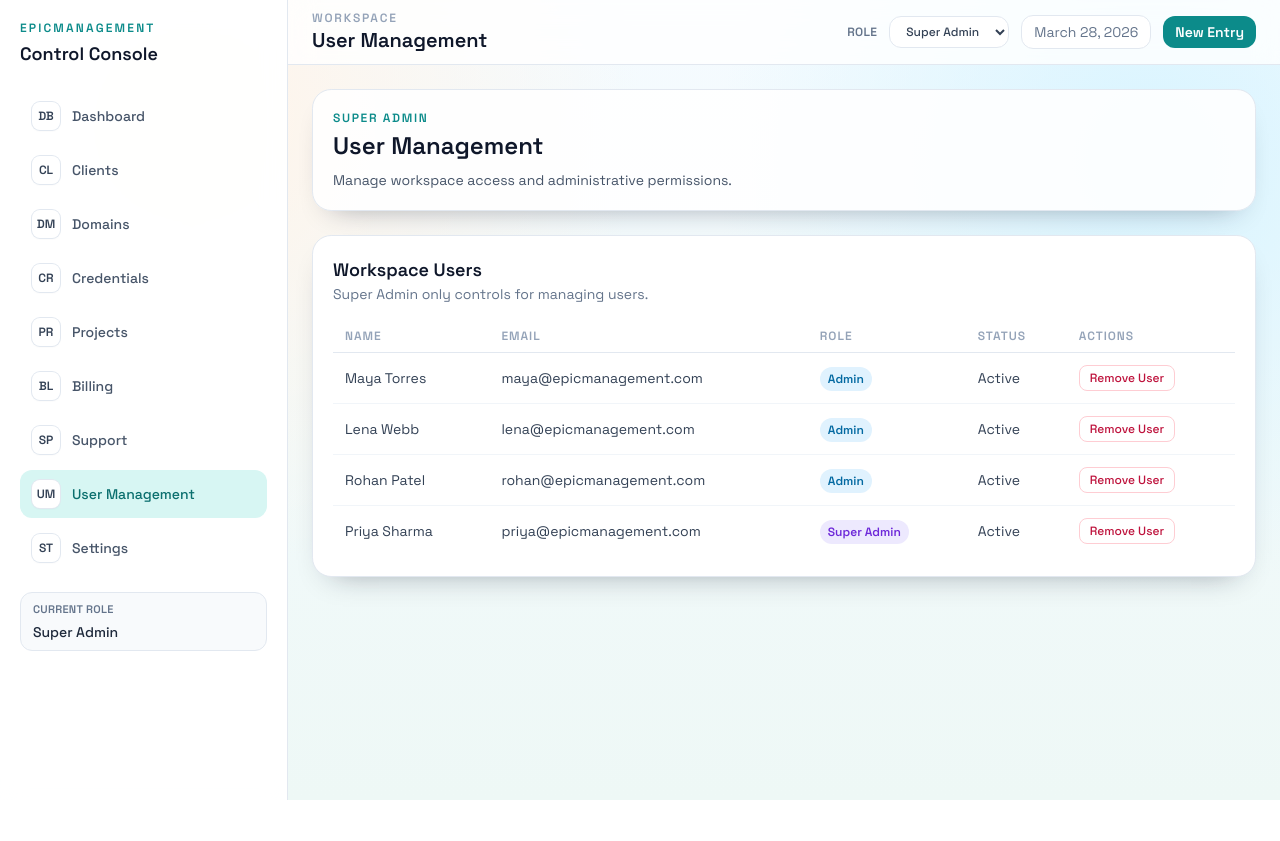
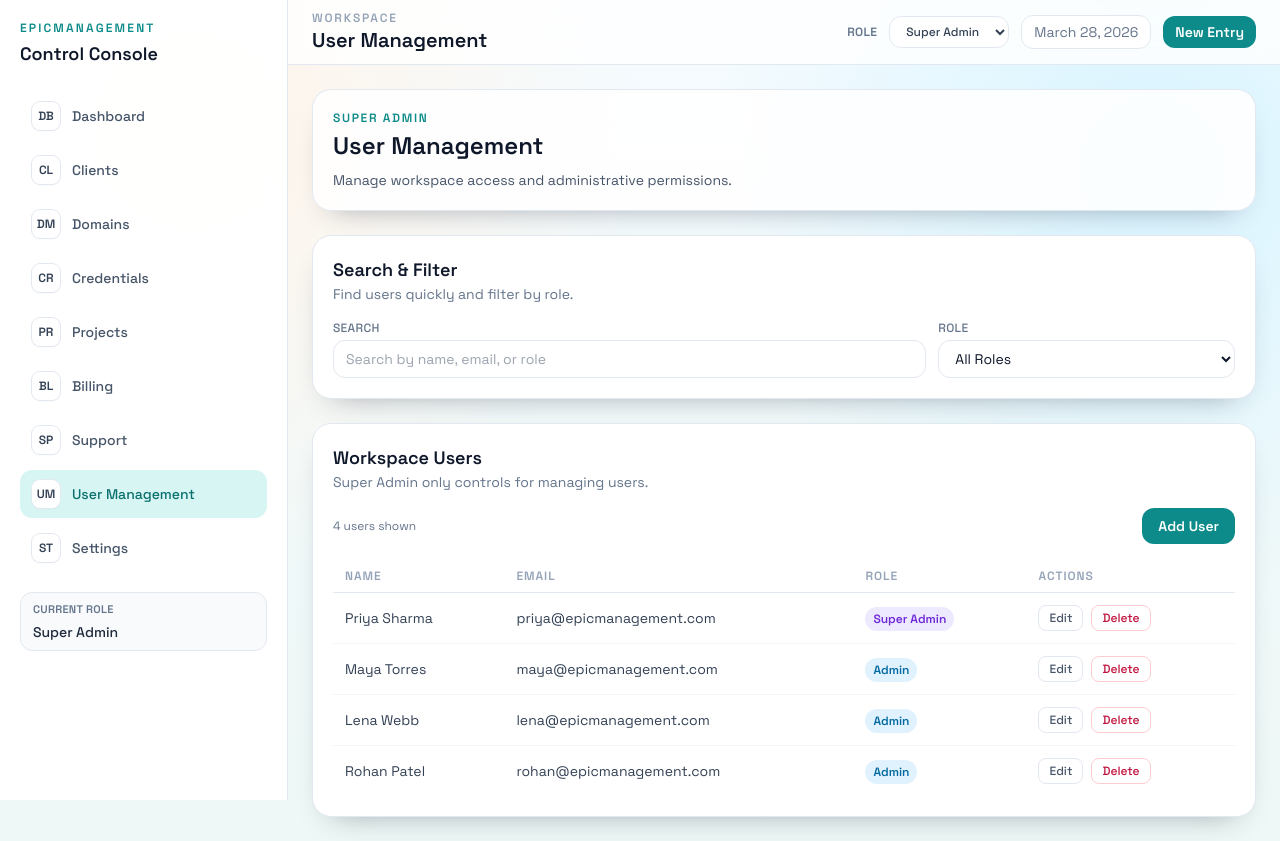
Before and after one commit to dheeraj0808/EpicManagement, a React (Vite) app in the folder frontend/: page /user-management in a window 1280 px wide. Before the commit the page ends 800 px from the top, so only its background shows below. Built offline with nearby package versions, Linux system fonts and the light colour scheme.

Commit message:
feat: Add Toast and UI context for notifications and theme management; enhance User Management page with search and filter functionality

```diff
--- /dev/null
+++ b/frontend/src/context/ToastContext.jsx
@@ -0,0 +1,86 @@
+import { createContext, useCallback, useContext, useMemo, useState } from "react";
+import { cn } from "../utils/classNames";
+
+const TOAST_TIMEOUT_MS = 2600;
+
+const TOAST_TONE = {
+  success: "border-emerald-200 bg-emerald-50 text-emerald-700",
+  error: "border-rose-200 bg-rose-50 text-rose-700",
+  info: "border-sky-200 bg-sky-50 text-sky-700",
+};
+
+const ToastContext = createContext(null);
+
+function ToastViewport({ toasts, onDismiss }) {
+  return (
+    <div className="pointer-events-none fixed right-4 top-4 z-[70] flex w-[min(24rem,calc(100vw-2rem))] flex-col gap-2">
+      {toasts.map((toast) => (
+        <article
+          key={toast.id}
+          className={cn(
+            "pointer-events-auto animate-slide-in rounded-xl border px-3 py-2 shadow-xl backdrop-blur",
+            TOAST_TONE[toast.type] || TOAST_TONE.info,
+          )}
+        >
+          <div className="flex items-start justify-between gap-3">
+            <p className="text-sm font-medium">{toast.message}</p>
+            <button
+              type="button"
+              onClick={() => onDismiss(toast.id)}
+              className="rounded-md px-1.5 py-0.5 text-xs font-semibold opacity-80 hover:bg-black/5 hover:opacity-100"
+              aria-label="Dismiss toast"
+            >
+              x
+            </button>
+          </div>
+        </article>
+      ))}
+    </div>
+  );
+}
+
+export function ToastProvider({ children }) {
+  const [toasts, setToasts] = useState([]);
+
+  const dismissToast = useCallback((toastId) => {
+    setToasts((previousToasts) => previousToasts.filter((toast) => toast.id !== toastId));
+  }, []);
+
+  const showToast = useCallback(
+    (message, type = "info") => {
+      const id = `${Date.now()}-${Math.random().toString(16).slice(2)}`;
+
+      setToasts((previousToasts) => [...previousToasts, { id, message, type }]);
+
+      window.setTimeout(() => {
+        dismissToast(id);
+      }, TOAST_TIMEOUT_MS);
+    },
+    [dismissToast],
+  );
+
+  const value = useMemo(
+    () => ({
+      showToast,
+      dismissToast,
+    }),
+    [dismissToast, showToast],
+  );
+
+  return (
+    <ToastContext.Provider value={value}>
+      {children}
+      <ToastViewport toasts={toasts} onDismiss={dismissToast} />
+    </ToastContext.Provider>
+  );
+}
+
+export function useToast() {
+  const context = useContext(ToastContext);
+
+  if (!context) {
+    throw new Error("useToast must be used within a ToastProvider");
+  }
+
+  return context;
+}
--- /dev/null
+++ b/frontend/src/context/UIContext.jsx
@@ -0,0 +1,74 @@
+import { createContext, useContext, useEffect, useMemo, useState } from "react";
+
+const THEME_STORAGE_KEY = "epicmanagement-theme-mode";
+
+export const THEME_MODES = {
+  LIGHT: "light",
+  DARK: "dark",
+};
+
+export const TABLE_FILTERS = [
+  { value: "all", label: "All Records" },
+  { value: "positive", label: "Positive Status" },
+  { value: "attention", label: "Needs Attention" },
+];
+
+const UIContext = createContext(null);
+
+function readInitialTheme() {
+  if (typeof window === "undefined") {
+    return THEME_MODES.LIGHT;
+  }
+
+  const storedTheme = window.localStorage.getItem(THEME_STORAGE_KEY);
+  if (storedTheme === THEME_MODES.DARK || storedTheme === THEME_MODES.LIGHT) {
+    return storedTheme;
+  }
+
+  return THEME_MODES.LIGHT;
+}
+
+export function UIProvider({ children }) {
+  const [globalSearch, setGlobalSearch] = useState("");
+  const [tableFilter, setTableFilter] = useState(TABLE_FILTERS[0].value);
+  const [themeMode, setThemeMode] = useState(readInitialTheme);
+
+  useEffect(() => {
+    if (typeof window === "undefined") {
+      return;
+    }
+
+    window.localStorage.setItem(THEME_STORAGE_KEY, themeMode);
+
+    const root = document.documentElement;
+    root.classList.remove("theme-light", "theme-dark");
+    root.classList.add(themeMode === THEME_MODES.DARK ? "theme-dark" : "theme-light");
+  }, [themeMode]);
+
+  const value = useMemo(
+    () => ({
+      globalSearch,
+      setGlobalSearch,
+      tableFilter,
+      setTableFilter,
+      tableFilterOptions: TABLE_FILTERS,
+      themeMode,
+      isDarkMode: themeMode === THEME_MODES.DARK,
+      toggleThemeMode: () =>
+        setThemeMode((currentTheme) => (currentTheme === THEME_MODES.DARK ? THEME_MODES.LIGHT : THEME_MODES.DARK)),
+    }),
+    [globalSearch, tableFilter, themeMode],
+  );
+
+  return <UIContext.Provider value={value}>{children}</UIContext.Provider>;
+}
+
+export function useUI() {
+  const context = useContext(UIContext);
+
+  if (!context) {
+    throw new Error("useUI must be used within a UIProvider");
+  }
+
+  return context;
+}
--- a/frontend/src/pages/UserManagementPage.jsx
+++ b/frontend/src/pages/UserManagementPage.jsx
@@ -1,30 +1,85 @@
-import { useState } from "react";
+import { useMemo, useState } from "react";
 import ContentCard from "../components/ContentCard";
 import DataTable from "../components/DataTable";
+import DeleteUserModal from "../components/users/DeleteUserModal";
+import UserFormModal from "../components/users/UserFormModal";
+import { ROLES, useRole } from "../context/RoleContext";
+import { initialUsers } from "../data/users";
 import { cn } from "../utils/classNames";
 
-const INITIAL_USERS = [
-  { id: "user-001", name: "Maya Torres", email: "maya@epicmanagement.com", role: "Admin", status: "Active" },
-  { id: "user-002", name: "Lena Webb", email: "lena@epicmanagement.com", role: "Admin", status: "Active" },
-  { id: "user-003", name: "Rohan Patel", email: "rohan@epicmanagement.com", role: "Admin", status: "Active" },
-  {
-    id: "user-004",
-    name: "Priya Sharma",
-    email: "priya@epicmanagement.com",
-    role: "Super Admin",
-    status: "Active",
-  },
-];
+const ALL_ROLES = "all";
 
 function roleTone(role) {
-  return role === "Super Admin" ? "bg-violet-100 text-violet-700" : "bg-sky-100 text-sky-700";
+  return role === ROLES.SUPER_ADMIN ? "bg-violet-100 text-violet-700" : "bg-sky-100 text-sky-700";
 }
 
 export default function UserManagementPage() {
-  const [users, setUsers] = useState(INITIAL_USERS);
+  const { canManageUsers } = useRole();
+  const [users, setUsers] = useState(initialUsers);
+  const [searchTerm, setSearchTerm] = useState("");
+  const [roleFilter, setRoleFilter] = useState(ALL_ROLES);
+  const [formOpen, setFormOpen] = useState(false);
+  const [formMode, setFormMode] = useState("add");
+  const [selectedUser, setSelectedUser] = useState(null);
+  const [userToDelete, setUserToDelete] = useState(null);
 
-  const removeUser = (userId) => {
-    setUsers((previousUsers) => previousUsers.filter((user) => user.id !== userId));
+  const filteredUsers = useMemo(() => {
+    const normalizedSearch = searchTerm.trim().toLowerCase();
+
+    return users.filter((user) => {
+      const matchesRole = roleFilter === ALL_ROLES || user.role === roleFilter;
+
+      if (!normalizedSearch) {
+        return matchesRole;
+      }
+
+      const haystack = [user.name, user.email, user.role].join(" ").toLowerCase();
+      return matchesRole && haystack.includes(normalizedSearch);
+    });
+  }, [roleFilter, searchTerm, users]);
+
+  const openAddUserModal = () => {
+    setSelectedUser(null);
+    setFormMode("add");
+    setFormOpen(true);
+  };
+
+  const openEditUserModal = (user) => {
+    setSelectedUser(user);
+    setFormMode("edit");
+    setFormOpen(true);
+  };
+
+  const closeUserFormModal = () => {
+    setFormOpen(false);
+    setSelectedUser(null);
+  };
+
+  const handleFormSubmit = (userPayload) => {
+    if (formMode === "edit" && selectedUser) {
+      setUsers((previousUsers) =>
+        previousUsers.map((user) => (user.id === selectedUser.id ? { ...user, ...userPayload } : user)),
+      );
+    } else {
+      setUsers((previousUsers) => [
+        ...previousUsers,
+        {
+          id: `user-${Date.now()}`,
+          ...userPayload,
+        },
+      ]);
+    }
+
+    closeUserFormModal();
+  };
+
+  const confirmDeleteUser = () => {
+    if (!userToDelete) {
+      return;
+    }
+
+    setUsers((previousUsers) => previousUsers.filter((user) => user.id !== userToDelete.id));
+    setUserToDelete(null);
   };
 
   const columns = [
@@ -35,21 +90,37 @@ export default function UserManagementPage() {
       label: "Role",
       render: (value) => <span className={cn("rounded-full px-2 py-1 text-xs font-semibold", roleTone(value))}>{value}</span>,
     },
-    { key: "status", label: "Status" },
     {
       key: "actions",
       label: "Actions",
       render: (_, row) => (
-        <button
-          type="button"
-          onClick={() => removeUser(row.id)}
-          className="rounded-lg border border-rose-200 px-2.5 py-1 text-xs font-medium text-rose-700 hover:bg-rose-50"
-        >
-          Remove User
-        </button>
+        <div className="flex items-center gap-2">
+          <button
+            type="button"
+            onClick={() => openEditUserModal(row)}
+            className="rounded-lg border border-slate-200 px-2.5 py-1 text-xs font-medium text-slate-600 hover:bg-slate-100"
+          >
+            Edit
+          </button>
+          <button
+            type="button"
+            onClick={() => setUserToDelete(row)}
+            className="rounded-lg border border-rose-200 px-2.5 py-1 text-xs font-medium text-rose-700 hover:bg-rose-50"
+          >
+            Delete
+          </button>
+        </div>
       ),
     },
   ];
+
+  if (!canManageUsers) {
+    return (
+      <ContentCard title="Access Restricted" subtitle="Only Super Admin users can access user management controls.">
+        <p className="text-sm text-slate-600">Switch back to Super Admin to manage users and roles.</p>
+      </ContentCard>
+    );
+  }
 
   return (
     <div className="space-y-6">
@@ -61,9 +132,64 @@ export default function UserManagementPage() {
         </p>
       </section>
 
+      <ContentCard title="Search & Filter" subtitle="Find users quickly and filter by role.">
+        <div className="grid gap-3 md:grid-cols-[2fr_1fr]">
+          <label className="block">
+            <span className="mb-1 block text-xs font-medium uppercase tracking-wide text-slate-500">Search</span>
+            <input
+              value={searchTerm}
+              onChange={(event) => setSearchTerm(event.target.value)}
+              placeholder="Search by name, email, or role"
+              className="w-full rounded-xl border border-slate-200 px-3 py-2 text-sm outline-none transition focus:border-brand-500 focus:ring-2 focus:ring-brand-100"
+            />
+          </label>
+
+          <label className="block">
+            <span className="mb-1 block text-xs font-medium uppercase tracking-wide text-slate-500">Role</span>
+            <select
+              value={roleFilter}
+              onChange={(event) => setRoleFilter(event.target.value)}
+              className="w-full rounded-xl border border-slate-200 bg-white px-3 py-2 text-sm outline-none transition focus:border-brand-500 focus:ring-2 focus:ring-brand-100"
+            >
+              <option value={ALL_ROLES}>All Roles</option>
+              <option value={ROLES.ADMIN}>Admin</option>
+              <option value={ROLES.SUPER_ADMIN}>Super Admin</option>
+            </select>
+          </label>
+        </div>
+      </ContentCard>
+
       <ContentCard title="Workspace Users" subtitle="Super Admin only controls for managing users.">
-        <DataTable columns={columns} rows={users} />
+        <div className="mb-4 flex items-center justify-between">
+          <p className="text-xs text-slate-500">
+            {filteredUsers.length} user{filteredUsers.length === 1 ? "" : "s"} shown
+          </p>
+          <button
+            type="button"
+            onClick={openAddUserModal}
+            className="rounded-xl bg-brand-600 px-4 py-2 text-sm font-semibold text-white hover:bg-brand-700"
+          >
+            Add User
+          </button>
+        </div>
+
+        <DataTable columns={columns} rows={filteredUsers} />
       </ContentCard>
+
+      <UserFormModal
+        open={formOpen}
+        mode={formMode}
+        initialValues={selectedUser}
+        onClose={closeUserFormModal}
+        onSubmit={handleFormSubmit}
+      />
+
+      <DeleteUserModal
+        open={Boolean(userToDelete)}
+        userName={userToDelete?.name}
+        onCancel={() => setUserToDelete(null)}
+        onConfirm={confirmDeleteUser}
+      />
     </div>
   );
 }
```
